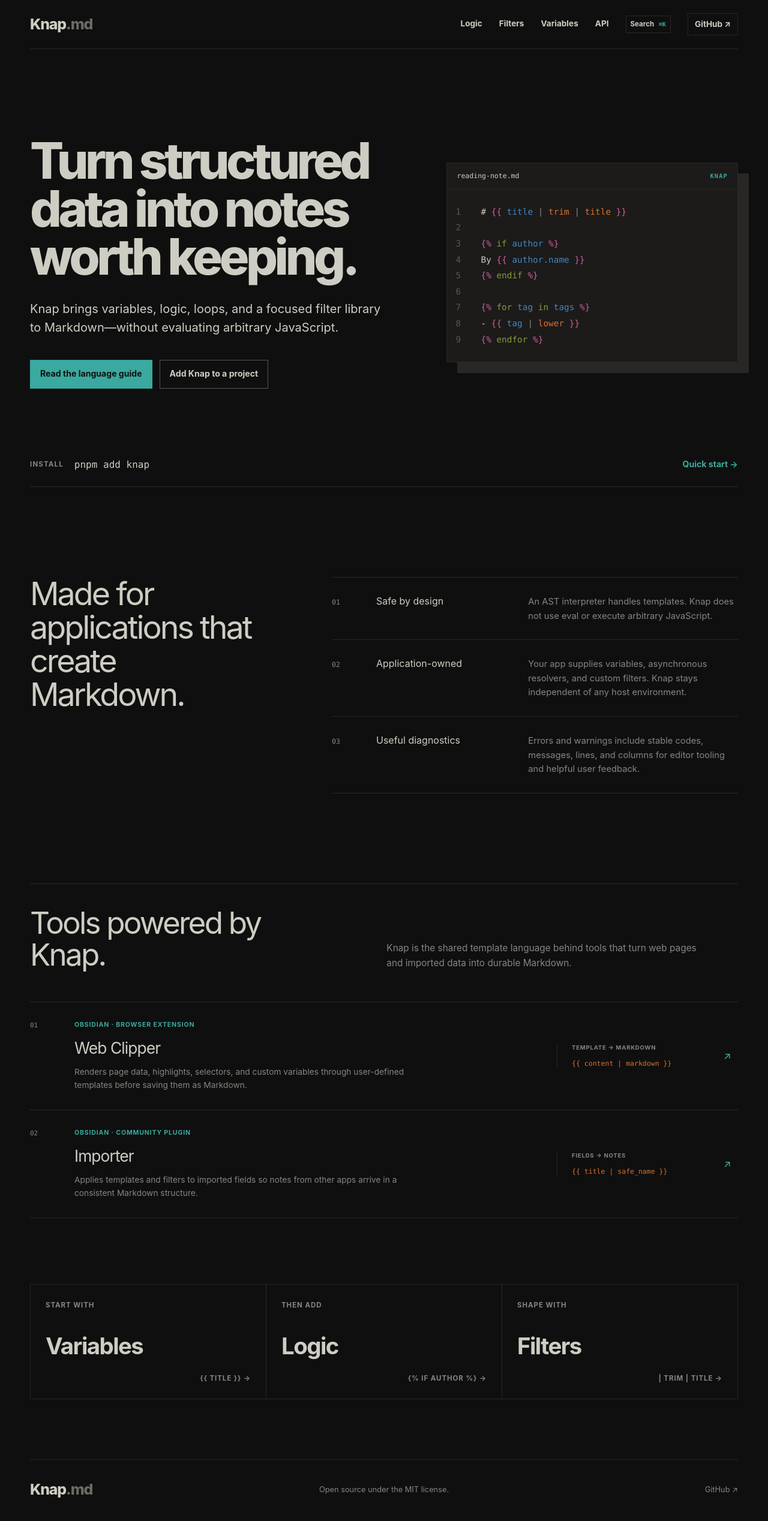
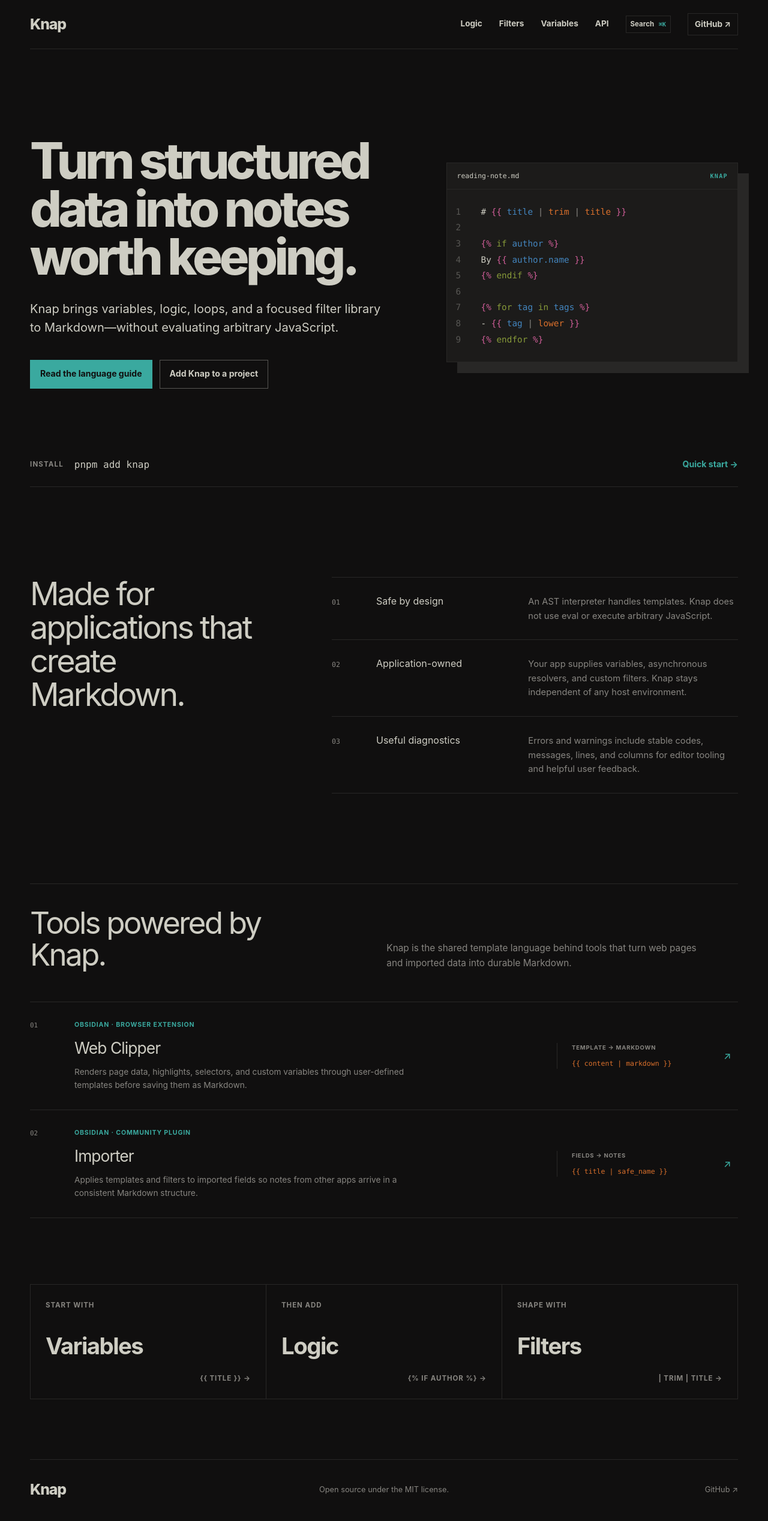
Before and after one commit to obsidianmd/knap, a Next.js app in the folder website/: page / in a window 1280 px wide. Shown: the top 2536 px of the page at 60% size. Built offline with nearby package versions, Linux system fonts and the light colour scheme.

Commit message:
Use Knap product name

```diff
--- a/website/app/_components/docs.tsx
+++ b/website/app/_components/docs.tsx
@@ -13,7 +13,7 @@
 export function SiteHeader({ inverse = false }: { inverse?: boolean }) {
   return (
     <nav className={`site-header${inverse ? ' site-header-inverse' : ''}`} aria-label="Main navigation">
-      <a className="wordmark" href="/" aria-label="Knap home">Knap<span>.md</span></a>
+      <a className="wordmark" href="/" aria-label="Knap home">Knap</a>
       <div className="site-header-links">
         <a href="/logic">Logic</a>
         <a href="/filters">Filters</a>
--- a/website/app/globals.css
+++ b/website/app/globals.css
@@ -47,7 +47,6 @@
   border-bottom: 1px solid var(--line);
 }
 .wordmark { font-size: 1.55rem; font-weight: 760; letter-spacing: -0.045em; }
-.wordmark span { opacity: 0.48; }
 .nav-links { display: flex; align-items: center; gap: 28px; color: var(--body); font-size: 0.85rem; font-weight: 650; }
 .nav-links a { border-bottom: 1px solid transparent; }
 .nav-links a:hover { border-bottom-color: currentColor; color: var(--paper); }
--- a/website/app/layout.tsx
+++ b/website/app/layout.tsx
@@ -10,13 +10,13 @@
     description: 'Variables, logic, loops, and filters for applications that create Markdown.',
     type: 'website',
     url: 'https://knap.md',
-    images: [{ url: '/og-flexoki.png', width: 1200, height: 630, alt: 'Knap — A template engine for Markdown' }],
+    images: [{ url: '/og-knap.png', width: 1200, height: 630, alt: 'Knap — A template engine for Markdown' }],
   },
   twitter: {
     card: 'summary_large_image',
     title: 'Knap — A template engine for Markdown',
     description: 'Variables, logic, loops, and filters for applications that create Markdown.',
-    images: ['/og-flexoki.png'],
+    images: ['/og-knap.png'],
   },
 };
 
--- a/website/app/page.tsx
+++ b/website/app/page.tsx
@@ -18,7 +18,7 @@
     <main>
       <section className="hero-shell">
         <nav className="topbar" aria-label="Main navigation">
-          <a className="wordmark" href="/" aria-label="Knap home">Knap<span>.md</span></a>
+          <a className="wordmark" href="/" aria-label="Knap home">Knap</a>
           <div className="nav-links">
             <a href="/logic">Logic</a>
             <a href="/filters">Filters</a>
@@ -113,7 +113,7 @@
       </section>
 
       <footer>
-        <a className="wordmark footer-mark" href="/">Knap<span>.md</span></a>
+        <a className="wordmark footer-mark" href="/">Knap</a>
         <p>Open source under the MIT license.</p>
         <a href="https://github.com/obsidianmd/knap">GitHub ↗</a>
       </footer>
```
Also changed, not shown: website/public/og-knap.png (added).
